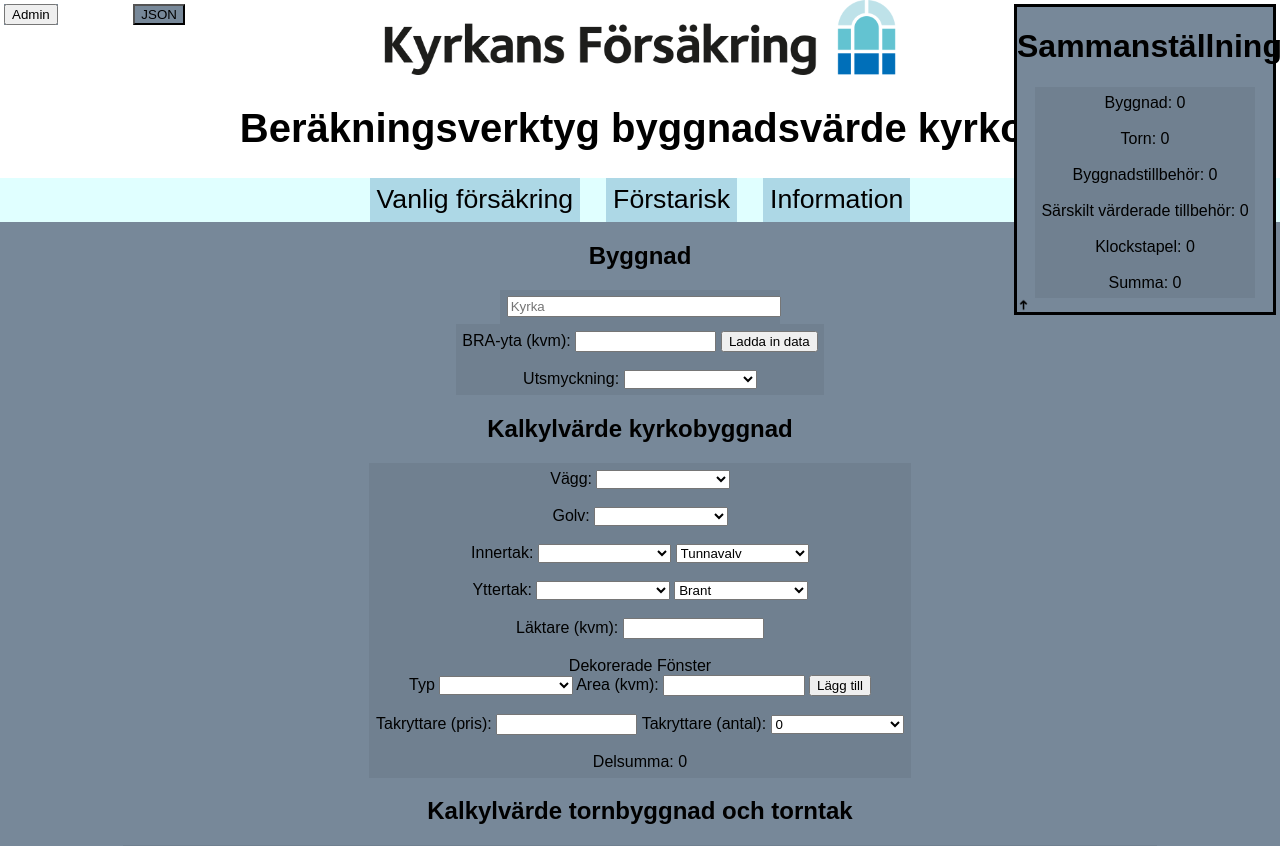
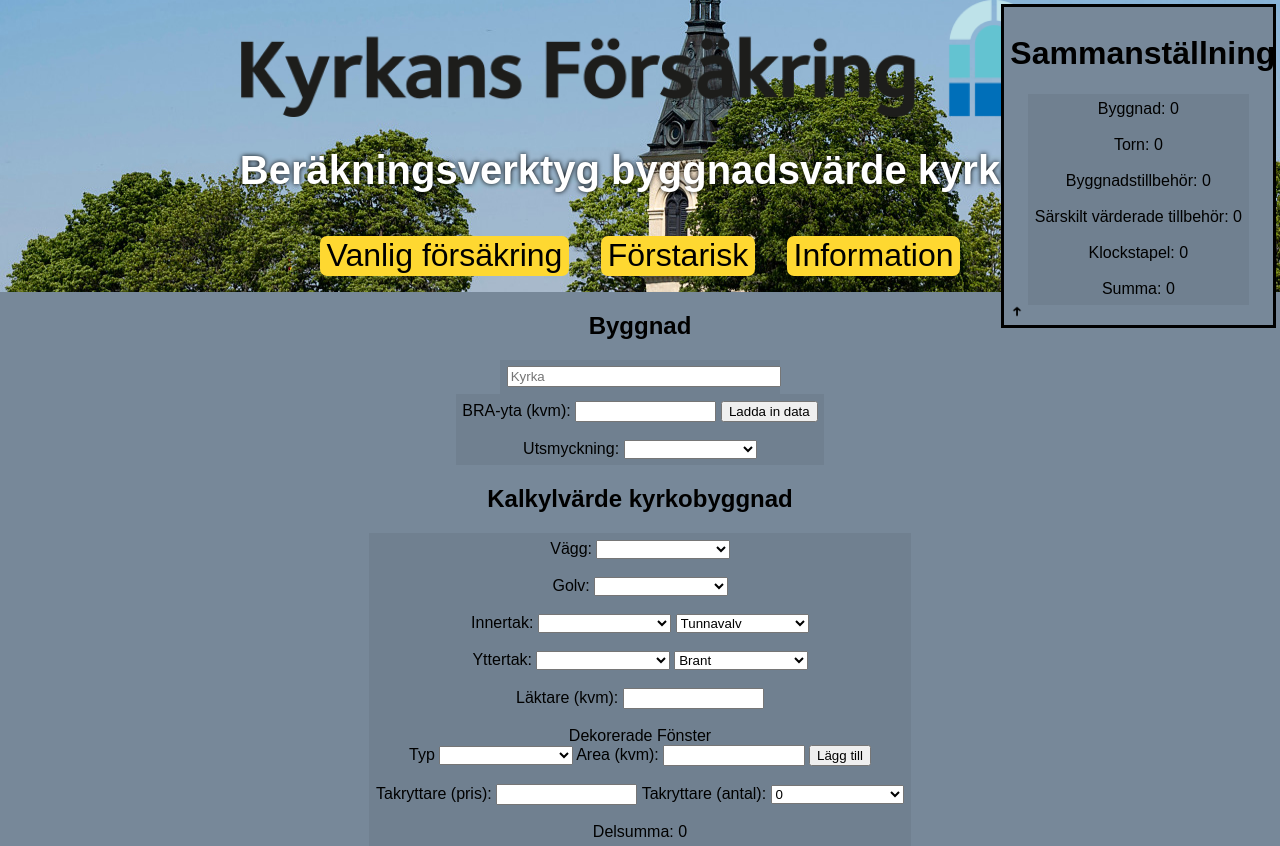
Before and after one commit to jesperls/Church, a Flask app: template templates/index.html in a window 1280 px wide. Shown: the top 846 px of the page. Run offline with Flask 2, Linux system fonts and the light colour scheme; the template is opened without the code that fills it, so the values that code supplies are empty; parts of the project's set-up code (start-up, migrations or seed data) failed here and were passed over.

Commit message:
design master arc begins

```diff
--- a/static/css/style.css
+++ b/static/css/style.css
@@ -7,7 +7,10 @@ body {
 
 #title {
     font-size: 30pt;
+    color:white;
+    text-shadow: 0 0 5px black;
 }
+
 
 body {
     margin: 0;
@@ -26,27 +29,9 @@ body {
     background-color: lightslategray;
 }
 
-#menubar{
-    width:100%;
-    align-items:center;
-    justify-content: center;
-    background-color: lightcyan;
-    display:flex;
-    flex-direction: row;
-    position: -webkit-sticky;
-    position: -moz-sticky;
-    position: -ms-sticky;
-    position: -o-sticky;
-    top: 30pt;
-}
 
-.menuitem{
-    margin-left: 10pt;
-    margin-right: 10pt;
-    padding: 5pt;
-    font-size: 20pt;
-    background-color: lightblue;
-}
+
+
 
 form {
     background-color: slategray;
@@ -57,16 +42,6 @@ form {
     padding: 5pt 5pt 5pt 5pt;
 }
 
-#sammanställning {
-    position: fixed;
-    top: 3pt;
-    right: 3pt;
-    width: 20%;
-    background-color: lightslategray;
-    border: solid;
-    display: flex;
-    flex-direction: column;
-}
 
 #arrow {
     width: 10pt;
@@ -103,10 +78,14 @@ select {
 }
 
 #title_image {
-    width: 40%;
+    width: 100%;
     margin: auto;
 }
 
+
+.klocka, .stapel_klocka, .eget, .stapel, .fönster, .fönster_2 {
+    font-size: 13pt;
+}
 
 
 #church_choice {
@@ -144,3 +123,74 @@ select {
   background-color: DodgerBlue !important;
   color: #ffffff;
 }
+
+
+#header{
+    background: url(content/pan_2.png) top left;
+}
+
+#sammanställning{
+    position: relative;
+    width: 100%;
+    background-color: lightslategray;
+    border: none;
+    display: flex;
+    flex-direction: column;
+    width: -moz-fit-content;
+    width: fit-content;
+    margin-left: auto;
+    margin-right: auto;
+    padding: 5pt 5pt 5pt 5pt;
+}
+
+#arrow{
+    display: none;
+}
+
+#menubar{
+    width:100%;
+    align-items:center;
+    justify-content: center;
+    background-color: transparent;
+    display:flex;
+    flex-direction: column;
+    top: 0pt;
+}
+
+.menuitem{
+    margin: 1rem;
+    align-items:center;
+    justify-content: center;
+    padding: 5pt;
+    font-size: 2rem;
+    background-color: #fed831;
+    border-radius: 7px;
+    text-decoration: none;
+    text-align: left;
+    display: flex;
+    height: 20pt;
+}
+
+@media only screen and (min-width: 768px) {
+    #sammanställning {
+        position: fixed;
+        top: 3pt;
+        right: 3pt;
+        width: 20%;
+        background-color: lightslategray;
+        border: solid;
+        display: flex;
+        flex-direction: column;
+    }
+    #arrow{
+        display: flex;
+    }
+
+    #menubar{
+        flex-direction: row;
+    }
+    #title_image {
+        width: 50rem;
+        margin: auto;
+    }
+}
--- a/templates/index.html
+++ b/templates/index.html
@@ -336,33 +358,20 @@
         </div>
         <div id="information" class = "pages" hidden="true">
           <p>INFORMATION</p>
+          <a href="/admin_panel" id="admin">
+            <button src="/admin_panel" type='button'>Admin</button>
+          </a>
+          <iframe
+            src="{{ url_for('static',filename='content/info.pdf') }}"
+            frameBorder="0"
+            scrolling="auto"
+            height="1000px"
+            width="100%"
+          ></iframe>
         </div>
 
-        <div id="sammanställning" onclick="hide_sum()">
-            <h1>Sammanställning</h1>
-            <form id="sam_form">
 
-                <label for="sam_byggnad">Byggnad: </label>
-                <span id="sam_byggnad">0</span><br><br>
-                <label for="sam_torn">Torn: </label>
-                <span id="sam_torn">0</span><br><br>
-                <label for="sam_btillbehör">Byggnadstillbehör: </label>
-                <span id="sam_btillbehör">0</span><br><br>
-                <label for="sam_särskilt">Särskilt värderade tillbehör: </label>
-                <span id="sam_särskilt">0</span><br><br>
-                <!-- <label for="sam_utsmyckning">Byggnadens utsmyckning: </label>
-                <span id="sam_byggnad">0</span><br><br> -->
-                <label for="sam_stapel">Klockstapel: </label>
-                <span id="sam_stapel">0</span><br><br>
-                <label for="sum">Summa: </label>
-                <span id="sum">0</span><br>
-            </form>
-            <img src="{{ url_for('static',filename='content/up.png') }}" alt="logo" id="arrow">
 
-        </div>
-        <a href="/admin_panel" id="admin">
-          <button src="/admin_panel" type='button'>Admin</button>
-        </a>
-        <button type="button" id="json" onclick="make_json()">JSON</button>
+        <!-- <button type="button" id="json" onclick="make_json()">JSON</button> -->
     </body>
 </html>
```
Also changed, not shown: other parts of templates/index.html (+27 -5 lines), static/css/content/pan_2.png (added), static/css/content/panorama.jpg (added), 1 other file.
